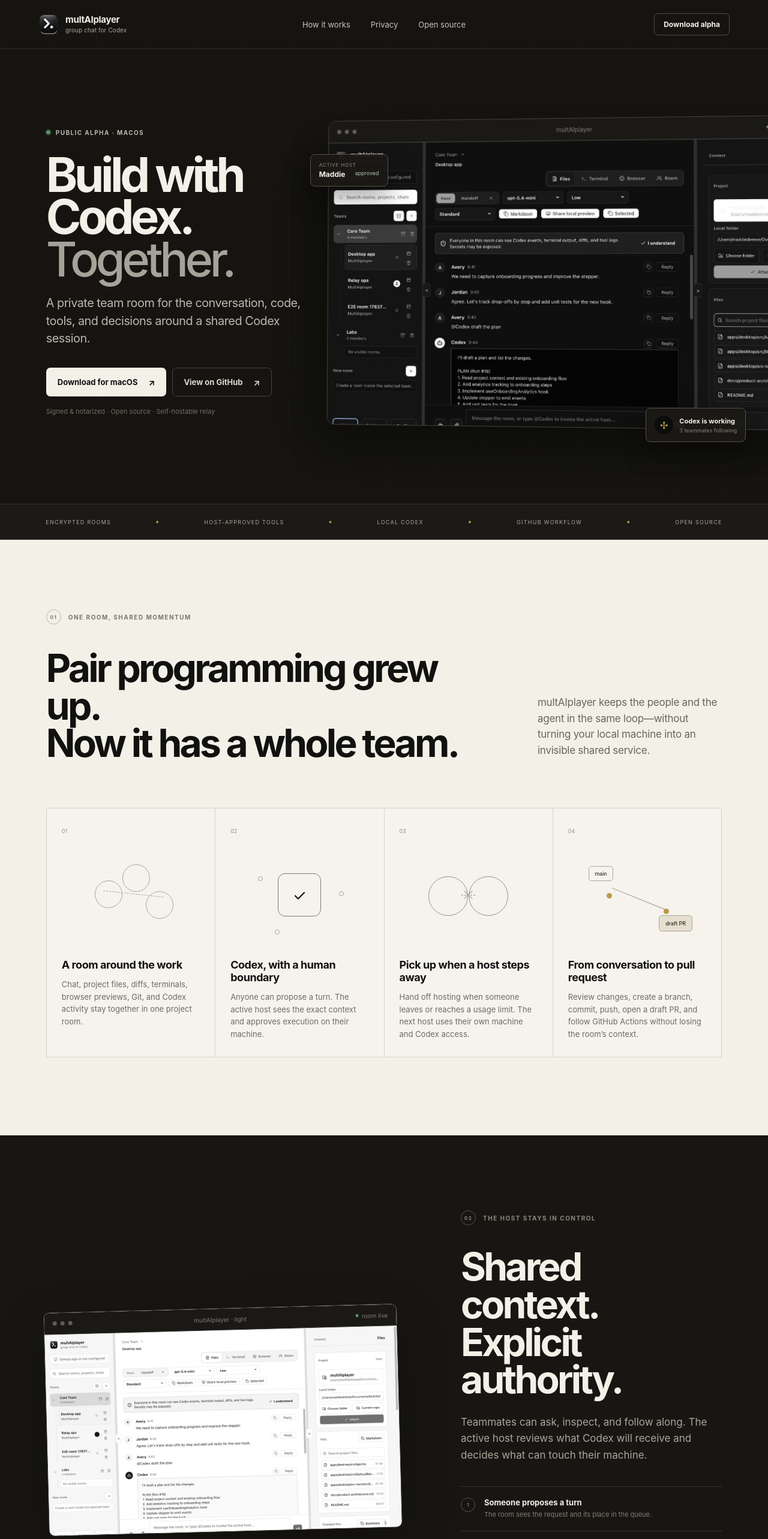
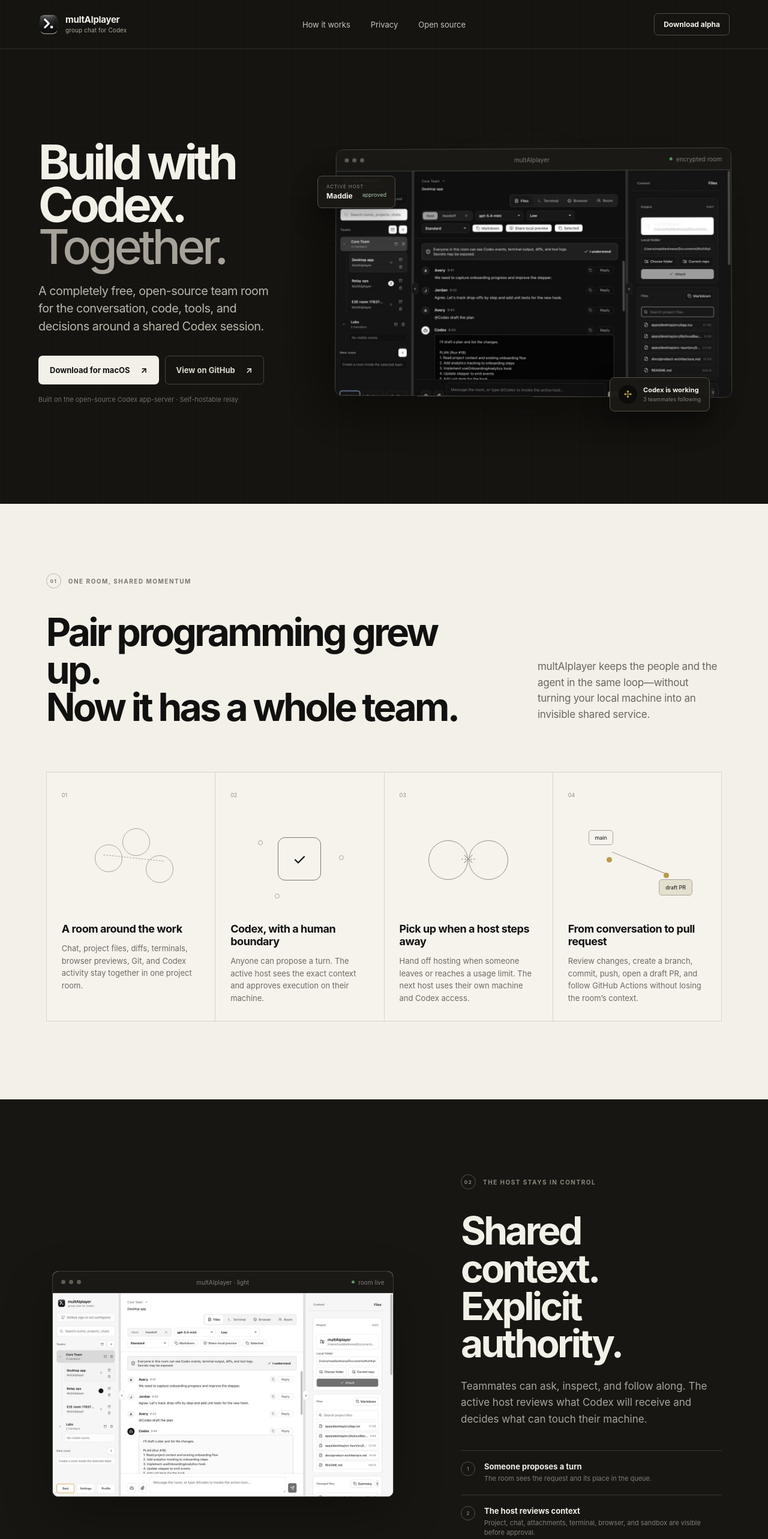
Before and after one commit to maddiedreese/multaiplayer-site, a Next.js app: page / in a window 1280 px wide. Shown: the top 2566 px of the page at 60% size. Built offline with nearby package versions, Linux system fonts and the light colour scheme.

Commit message:
Refine launch page layout and positioning

```diff
--- a/app/globals.css
+++ b/app/globals.css
@@ -36,13 +36,13 @@
 .header-cta { justify-self: end; padding: 10px 15px; border: 1px solid #514d44; border-radius: 7px; font-size: 12px; font-weight: 650; transition: .2s ease; }
 .header-cta:hover { background: var(--cream); color: var(--ink); border-color: var(--cream); }
 
-.hero { position: relative; min-height: 840px; padding: 160px 0 92px clamp(24px, 6vw, 96px); display: grid; grid-template-columns: 39% 61%; align-items: center; background: #151410; }
+.hero { position: relative; min-height: 840px; padding: 160px clamp(24px, 5vw, 78px) 92px; display: grid; grid-template-columns: minmax(360px, .8fr) minmax(0, 1.2fr); gap: clamp(28px, 4vw, 70px); align-items: center; background: #151410; }
 .hero::before { content: ""; position: absolute; inset: 0; opacity: .045; pointer-events: none; background-image: linear-gradient(rgba(255,255,255,.4) 1px, transparent 1px), linear-gradient(90deg, rgba(255,255,255,.4) 1px, transparent 1px); background-size: 80px 80px; }
 .hero-copy { position: relative; z-index: 3; padding-right: 30px; }
 .eyebrow { display: flex; align-items: center; gap: 9px; color: #bdb8ad; text-transform: uppercase; letter-spacing: .14em; font-size: 10px; font-weight: 700; }
 .live-dot { width: 7px; height: 7px; border-radius: 50%; background: var(--green); box-shadow: 0 0 0 3px rgba(87,151,101,.13); }
 h1, h2, h3, p { margin-top: 0; }
-.hero h1 { margin: 29px 0 24px; font-size: clamp(56px, 6.2vw, 104px); line-height: .89; letter-spacing: -.068em; font-weight: 720; }
+.hero h1 { margin: 0 0 24px; font-size: clamp(56px, 6.2vw, 104px); line-height: .89; letter-spacing: -.068em; font-weight: 720; }
 .hero h1 span { color: #a7a299; font-weight: 470; }
 .hero-lede { max-width: 515px; color: #bbb7ad; font-size: clamp(18px, 1.55vw, 23px); line-height: 1.48; letter-spacing: -.025em; }
 .hero-actions { display: flex; flex-wrap: wrap; gap: 10px; margin-top: 34px; }
@@ -57,7 +57,7 @@
 
 .hero-stage { position: relative; z-index: 2; width: 100%; min-width: 0; perspective: 1400px; }
 .stage-glow { position: absolute; width: 78%; aspect-ratio: 1; top: 50%; left: 48%; transform: translate(-50%,-50%); border-radius: 50%; background: radial-gradient(circle, rgba(185,154,72,.14), transparent 66%); filter: blur(10px); }
-.app-frame { position: relative; width: 112%; overflow: hidden; border: 1px solid #454139; border-radius: 12px; background: #0f0f0f; box-shadow: -30px 40px 90px rgba(0,0,0,.45); transform: rotateY(-4deg) rotateX(1deg); transform-origin: left center; }
+.app-frame { position: relative; width: 100%; overflow: hidden; border: 1px solid #454139; border-radius: 12px; background: #0f0f0f; box-shadow: -30px 40px 90px rgba(0,0,0,.45); transform: rotateY(-2deg) rotateX(1deg); transform-origin: center; }
 .window-bar { height: 36px; padding: 0 14px; display: grid; grid-template-columns: 1fr auto 1fr; align-items: center; border-bottom: 1px solid #2f2d28; background: #1a1916; color: #817d75; font-size: 10px; }
 .traffic-lights { display: flex; gap: 6px; }
 .traffic-lights i, .code-card-head i { width: 7px; height: 7px; border-radius: 50%; background: #615d55; }
@@ -74,9 +74,6 @@
 .event-card strong, .event-card small { display: block; white-space: nowrap; }
 .event-card strong { font-size: 11px; }
 .event-card small { margin-top: 3px; color: #858078; font-size: 9px; }
-
-.signal-strip { min-height: 60px; padding: 0 4vw; display: flex; justify-content: space-around; align-items: center; gap: 24px; border-top: 1px solid #34312a; border-bottom: 1px solid #34312a; background: #1b1a16; color: #aaa69d; text-transform: uppercase; letter-spacing: .14em; font-size: 9px; white-space: nowrap; }
-.signal-strip i { color: var(--gold); font-size: 5px; }
 
 .section-light { color: var(--ink); background: var(--cream); }
 .intro { padding: 116px clamp(24px, 6vw, 96px) 130px; }
@@ -107,9 +104,10 @@
 .glyph-04 i:nth-child(2),.glyph-04 i:nth-child(3){position:absolute;width:9px;height:9px;border-radius:50%;background:var(--gold)}.glyph-04 i:nth-child(2){left:28%;top:44%}.glyph-04 i:nth-child(3){right:27%;top:61%}
 
 .workflow-section { padding: 125px clamp(24px, 6vw, 96px); display: grid; grid-template-columns: 1.15fr .85fr; gap: 8vw; align-items: center; background: #171612; }
-.workflow-window { display: grid; grid-template-columns: 30% 70%; min-height: 495px; overflow: hidden; border: 1px solid #403c34; border-radius: 10px; background: #201e19; box-shadow: 0 32px 80px rgba(0,0,0,.28); transform: rotate(-1.5deg); }
-.current-app-window { display:block; min-height:0; background:#f3f3f3; }
-.current-app-window > img { width:100%; height:auto; }
+.workflow-visual { min-width: 0; padding: 10px; }
+.workflow-window { display: grid; grid-template-columns: 30% 70%; min-height: 495px; overflow: hidden; border: 1px solid #403c34; border-radius: 10px; background: #201e19; box-shadow: 0 32px 80px rgba(0,0,0,.28); }
+.current-app-window { display:block; width:100%; min-height:0; background:#f3f3f3; }
+.current-app-window > img { width:100%; height:auto; object-fit:contain; }
 .mini-sidebar { padding: 20px 14px; border-right: 1px solid #35322b; background: #1c1b17; }
 .mini-brand { display:flex; align-items:center; gap:8px; margin-bottom:40px; font-size:11px}.mini-brand img{border-radius:7px}.mini-sidebar>small{color:#706c63;font-size:7px;letter-spacing:.16em}
 .mini-room { margin-top: 8px; padding: 10px 8px; display: flex; align-items:center; gap:7px; border-radius:6px; color:#8e897f; font-size:9px}.mini-room i{width:5px;height:5px;border:1px solid #777168;border-radius:50%}.mini-room.active{background:#4d442e;color:#eee8dc}.mini-room.active i{background:var(--gold);border-color:var(--gold)}
@@ -130,13 +128,14 @@
 .privacy ul { margin: 36px 0 30px; padding: 0; list-style: none; border-top: 1px solid var(--line); }
 .privacy li { padding: 15px 0; display:flex;gap:12px;border-bottom:1px solid var(--line);color:#4f4c45;font-size:13px;line-height:1.45}.privacy li span{color:#736a49;font-weight:800}
 .text-link { display:inline-flex;gap:12px;padding-bottom:5px;border-bottom:1px solid #908a7e;font-size:12px;font-weight:700 }
-.privacy-diagram { position: relative; min-height: 560px; border: 1px solid #cbc6bb; border-radius: 50%; background: radial-gradient(circle at center, #ebe5d7, transparent 61%); }
+.privacy-visual { width:min(100%, 680px); margin:0 auto; }
+.privacy-diagram { position: relative; width:100%; aspect-ratio:1; border: 1px solid #cbc6bb; border-radius: 50%; background: radial-gradient(circle at center, #ebe5d7, transparent 61%); }
 .diagram-label { position:absolute;left:50%;top:7%;transform:translateX(-50%);color:#8a857b;font-size:8px;letter-spacing:.16em; }
 .device-node { position:absolute;z-index:3;text-align:center}.device-node>div{display:grid;width:43px;height:43px;margin:0 auto 7px;place-items:center;border:1px solid #aaa499;border-radius:50%;background:#f7f4ec;font-size:11px;font-weight:700}.device-node strong,.device-node small{display:block}.device-node strong{font-size:9px}.device-node small{margin-top:3px;color:#8d887e;font-size:7px}.device-one{left:8%;top:39%}.device-two{right:10%;top:19%}.device-three{right:9%;bottom:19%}
 .relay-node { position:absolute;z-index:3;left:50%;top:46%;transform:translate(-50%,-50%);width:145px;height:145px;display:flex;flex-direction:column;align-items:center;justify-content:center;border:1px solid #817a6d;border-radius:50%;background:#1c1b17;color:#f3efe6}.relay-node span{color:var(--gold);font-size:21px}.relay-node strong{margin-top:7px;font-size:12px}.relay-node small{margin-top:5px;color:#8e897f;font-size:7px}
 .route { position:absolute;z-index:2;height:1px;border-top:1px dashed #9c968a;transform-origin:left center}.route i{position:absolute;top:-3px;width:5px;height:5px;border-radius:50%;background:var(--gold)}.route i:nth-child(1){left:16%}.route i:nth-child(2){left:48%}.route i:nth-child(3){left:79%}.route-a{left:20%;top:47%;width:27%}.route-b{left:60%;top:42%;width:25%;transform:rotate(-35deg)}.route-c{left:59%;top:53%;width:27%;transform:rotate(33deg)}
-.local-boundary { position:absolute;left:10%;right:10%;bottom:-7%;padding:13px 16px;display:grid;grid-template-columns:auto repeat(4,1fr);gap:7px;align-items:center;border:1px solid #bdb7ab;border-radius:7px;background:#f8f5ee;box-shadow:0 15px 30px rgba(57,49,32,.08)}.local-boundary span{color:#8f897e;font-size:7px;letter-spacing:.14em}.local-boundary div{padding:8px 4px;border:1px solid #d3cec4;border-radius:4px;text-align:center;font-size:8px}
-.privacy-diagram>p{position:absolute;left:50%;bottom:8%;transform:translateX(-50%);margin:0;color:#8d887f;font-size:8px;white-space:nowrap}
+.local-boundary { margin:18px auto 0;padding:13px 16px;display:grid;grid-template-columns:auto repeat(4,1fr);gap:7px;align-items:center;border:1px solid #bdb7ab;border-radius:7px;background:#f8f5ee;box-shadow:0 15px 30px rgba(57,49,32,.08)}.local-boundary span{color:#8f897e;font-size:7px;letter-spacing:.14em}.local-boundary div{padding:8px 4px;border:1px solid #d3cec4;border-radius:4px;text-align:center;font-size:8px}
+.privacy-diagram>p{position:absolute;left:50%;bottom:7%;transform:translateX(-50%);margin:0;color:#8d887f;font-size:8px;white-space:nowrap}
 
 .open-source { padding: 125px clamp(24px, 7vw, 110px); display:grid;grid-template-columns:1.1fr .9fr;gap:8vw;background:#151410; }
 .source-copy { padding-top: 52px; }
@@ -148,14 +147,14 @@
 
 .final-cta { position:relative;min-height:650px;padding:110px 24px;display:flex;flex-direction:column;align-items:center;justify-content:center;text-align:center;background:#1b1a16 }.final-cta>img{position:relative;z-index:2;margin-bottom:24px;border-radius:16px}.final-cta .eyebrow{position:relative;z-index:2}.final-cta h2{position:relative;z-index:2;margin:25px 0 18px;font-size:clamp(50px,6vw,86px);line-height:.94;letter-spacing:-.062em}.final-cta p{position:relative;z-index:2;color:#aaa59b;font-size:17px}.button-large{position:relative;z-index:2;margin-top:18px;min-height:54px;padding:0 23px}.final-cta>small{position:relative;z-index:2;margin-top:16px;color:#747067;font-size:9px}.cta-orbit{position:absolute;left:50%;top:50%;border:1px solid #333029;border-radius:50%;transform:translate(-50%,-50%)}.orbit-one{width:520px;height:520px}.orbit-two{width:820px;height:820px;opacity:.45}.final-cta::before,.final-cta::after{content:"";position:absolute;border-radius:50%;background:var(--gold)}.final-cta::before{width:6px;height:6px;left:calc(50% - 255px);top:44%}.final-cta::after{width:4px;height:4px;right:calc(50% - 395px);top:61%}
 
-footer { padding: 72px clamp(24px, 6vw, 96px) 26px; background:#10100e;border-top:1px solid #2f2c26 }.footer-brand p{margin:18px 0 0;color:#767169;font-size:11px}.footer-links{display:grid;grid-template-columns:repeat(3,1fr);gap:50px;max-width:540px;margin:-53px 0 70px auto}.footer-links div{display:flex;flex-direction:column;gap:11px}.footer-links strong{margin-bottom:4px;color:#827d74;text-transform:uppercase;letter-spacing:.12em;font-size:8px}.footer-links a{color:#b5b0a6;font-size:11px}.footer-bottom{padding-top:22px;display:flex;gap:25px;border-top:1px solid #2b2924;color:#66625b;font-size:9px}.footer-status{margin-left:auto;display:flex;align-items:center;gap:6px}.footer-status i{width:5px;height:5px;border-radius:50%;background:var(--green)}
+footer { padding: 72px clamp(24px, 6vw, 96px) 26px; background:#10100e;border-top:1px solid #2f2c26 }.footer-brand p{margin:18px 0 0;color:#767169;font-size:11px}.footer-links{display:grid;grid-template-columns:repeat(3,1fr);gap:50px;max-width:540px;margin:-53px 0 70px auto}.footer-links div{display:flex;flex-direction:column;gap:11px}.footer-links strong{margin-bottom:4px;color:#827d74;text-transform:uppercase;letter-spacing:.12em;font-size:8px}.footer-links a{color:#b5b0a6;font-size:11px}.independence-note{max-width:820px;margin:0 0 22px;color:#66625b;font-size:9px;line-height:1.6}.footer-bottom{padding-top:22px;display:flex;gap:25px;border-top:1px solid #2b2924;color:#66625b;font-size:9px}.footer-status{margin-left:auto;display:flex;align-items:center;gap:6px}.footer-status i{width:5px;height:5px;border-radius:50%;background:var(--green)}
 
 @media (max-width: 1050px) {
-  .site-header { grid-template-columns:1fr auto }.site-header nav{display:none}.hero{min-height:auto;padding-top:150px;grid-template-columns:1fr}.hero-copy{padding-right:6vw}.hero-stage{margin-top:80px;margin-left:6vw}.app-frame{width:110%}.feature-grid{grid-template-columns:repeat(2,1fr)}.workflow-section,.privacy{grid-template-columns:1fr}.workflow-copy{grid-row:1}.privacy-diagram{width:min(650px,100%);margin:50px auto 0}.open-source{grid-template-columns:1fr}.source-copy{padding-top:0}.faq-layout{grid-template-columns:1fr}.footer-links{margin:60px 0;max-width:none}
+  .site-header { grid-template-columns:1fr auto }.site-header nav{display:none}.hero{min-height:auto;padding-top:150px;grid-template-columns:1fr}.hero-copy{padding-right:0}.hero-stage{margin-top:80px}.app-frame{width:100%}.feature-grid{grid-template-columns:repeat(2,1fr)}.workflow-section,.privacy{grid-template-columns:1fr}.workflow-copy{grid-row:1}.privacy-visual{margin-top:50px}.open-source{grid-template-columns:1fr}.source-copy{padding-top:0}.faq-layout{grid-template-columns:1fr}.footer-links{margin:60px 0;max-width:none}
 }
 
 @media (max-width: 680px) {
-  .site-header{height:72px;padding:0 18px}.header-cta{padding:9px 11px}.hero{padding:125px 20px 75px}.hero h1{font-size:57px}.hero-lede{font-size:17px}.hero-stage{margin:55px 0 0}.app-frame{width:125%;transform:none}.host-card{display:none}.event-card{right:2%;bottom:-14%}.signal-strip{justify-content:flex-start;overflow:hidden}.signal-strip span:nth-of-type(n+4),.signal-strip i:nth-of-type(n+4){display:none}.intro,.workflow-section,.privacy,.open-source,.faq{padding:85px 20px}.intro-heading{margin:35px 0 55px;grid-template-columns:1fr;gap:28px}.feature-grid{grid-template-columns:1fr}.feature-card{min-height:340px}.workflow-window{grid-template-columns:1fr}.mini-sidebar{display:none}.workflow-copy h2,.open-source h2,.privacy h2,.intro-heading h2,.faq h2{font-size:44px}.privacy-diagram{min-height:430px}.device-one{left:2%}.device-two,.device-three{right:3%}.relay-node{width:115px;height:115px}.local-boundary{left:3%;right:3%;grid-template-columns:repeat(2,1fr)}.local-boundary span{grid-column:1/-1}.open-source{gap:35px}.code-card{margin-top:25px}.code-card pre{padding:25px 18px;font-size:10px}.faq-layout{gap:45px}.final-cta{min-height:600px}.orbit-one{width:390px;height:390px}.orbit-two{width:600px;height:600px}.footer-links{grid-template-columns:repeat(2,1fr)}.footer-bottom{flex-wrap:wrap}.footer-status{margin-left:0;width:100%}
+  .site-header{height:72px;padding:0 18px}.header-cta{padding:9px 11px}.hero{padding:125px 20px 75px}.hero h1{font-size:57px}.hero-lede{font-size:17px}.hero-stage{margin:55px 0 0}.app-frame{width:100%;transform:none}.host-card{display:none}.event-card{right:2%;bottom:-14%}.intro,.workflow-section,.privacy,.open-source,.faq{padding:85px 20px}.intro-heading{margin:35px 0 55px;grid-template-columns:1fr;gap:28px}.feature-grid{grid-template-columns:1fr}.feature-card{min-height:340px}.workflow-window{grid-template-columns:1fr}.mini-sidebar{display:none}.workflow-copy h2,.open-source h2,.privacy h2,.intro-heading h2,.faq h2{font-size:44px}.device-one{left:2%}.device-two,.device-three{right:3%}.relay-node{width:115px;height:115px}.local-boundary{grid-template-columns:repeat(2,1fr)}.local-boundary span{grid-column:1/-1}.open-source{gap:35px}.code-card{margin-top:25px}.code-card pre{padding:25px 18px;font-size:10px}.faq-layout{gap:45px}.final-cta{min-height:600px}.orbit-one{width:390px;height:390px}.orbit-two{width:600px;height:600px}.footer-links{grid-template-columns:repeat(2,1fr)}.footer-bottom{flex-wrap:wrap}.footer-status{margin-left:0;width:100%}
 }
 
 @media (prefers-reduced-motion: reduce) { html{scroll-behavior:auto}.button{transition:none} }
--- a/app/page.tsx
+++ b/app/page.tsx
@@ -48,7 +48,7 @@
   },
   {
     q: "What platforms are supported?",
-    a: "The first public alpha is for macOS. Public downloads are distributed as Developer ID signed and notarized builds.",
+    a: "The first public alpha supports macOS. Additional platforms are not available yet.",
   },
   {
     q: "Is it ready for sensitive production work?",
@@ -77,16 +77,15 @@
 
       <section className="hero" id="top">
         <div className="hero-copy">
-          <div className="eyebrow"><span className="live-dot" /> Public alpha · macOS</div>
           <h1>Build with Codex.<br /><span>Together.</span></h1>
           <p className="hero-lede">
-            A private team room for the conversation, code, tools, and decisions around a shared Codex session.
+            A completely free, open-source team room for the conversation, code, tools, and decisions around a shared Codex session.
           </p>
           <div className="hero-actions">
             <a className="button button-primary" href={releasesUrl}>Download for macOS <span>↗</span></a>
             <a className="button button-secondary" href={githubUrl}>View on GitHub <span>↗</span></a>
           </div>
-          <p className="hero-note">Signed &amp; notarized · Open source · Self-hostable relay</p>
+          <p className="hero-note">Built on the open-source Codex app-server · Self-hostable relay</p>
         </div>
 
         <div className="hero-stage" aria-label="multAIplayer desktop app preview">
@@ -109,10 +108,6 @@
           <div className="floating-card host-card"><span>Active host</span><strong>Maddie</strong><i>approved</i></div>
           <div className="floating-card event-card"><span className="bot-mark">✣</span><div><strong>Codex is working</strong><small>3 teammates following</small></div></div>
         </div>
-      </section>
-
-      <section className="signal-strip" aria-label="Product highlights">
-        <span>Encrypted rooms</span><i>◆</i><span>Host-approved tools</span><i>◆</i><span>Local Codex</span><i>◆</i><span>GitHub workflow</span><i>◆</i><span>Open source</span>
       </section>
 
       <section className="intro section-light" id="how-it-works">
@@ -146,7 +141,7 @@
               src="/product/multaiplayer-light.jpg"
               alt="The current multAIplayer light interface with room tools, team chat, files, and GitHub workflow context"
               width={1440}
-              height={822}
+              height={860}
               sizes="(max-width: 1050px) 94vw, 54vw"
             />
           </div>
@@ -173,6 +168,7 @@
           </ul>
           <a className="text-link" href={`${githubUrl}/blob/main/docs/threat-model.md`}>Read the threat model <span>↗</span></a>
         </div>
+        <div className="privacy-visual">
           <div className="privacy-diagram" aria-label="Encrypted relay architecture diagram">
             <div className="diagram-label">ROOM TRAFFIC</div>
             <div className="device-node device-one"><div>M</div><strong>Maddie</strong><small>active host</small></div>
@@ -182,8 +178,9 @@
             <div className="route route-a"><i /><i /><i /></div>
             <div className="route route-b"><i /><i /><i /></div>
             <div className="route route-c"><i /><i /><i /></div>
+            <p>Plaintext stays on participating devices</p>
+          </div>
           <div className="local-boundary"><span>HOST MACHINE</span><div>Project</div><div>Codex</div><div>Terminal</div><div>Browser</div></div>
-          <p>Plaintext stays on participating devices</p>
         </div>
       </section>
 
@@ -227,7 +224,7 @@
         <h2>Bring the whole team<br />into the loop.</h2>
         <p>Download the macOS alpha and start a room around your next build.</p>
         <a className="button button-primary button-large" href={releasesUrl}>Download for macOS <span>↗</span></a>
-        <small>Developer ID signed and notarized · Manual updates during alpha</small>
+        <small>Completely free and open source · Manual updates during alpha</small>
       </section>
 
       <footer>
@@ -240,6 +237,7 @@
           <div><strong>Project</strong><a href={githubUrl}>GitHub</a><a href={`${githubUrl}/blob/main/docs/using-the-app.md`}>Documentation</a><a href={`${githubUrl}/issues`}>Issues</a></div>
           <div><strong>Trust</strong><a href={`${githubUrl}/blob/main/SECURITY.md`}>Security</a><a href={`${githubUrl}/blob/main/docs/alpha-limitations.md`}>Alpha limitations</a><a href={`${githubUrl}/blob/main/LICENSE`}>License</a></div>
         </div>
+        <p className="independence-note">multAIplayer is an independent open-source project and is not affiliated with, endorsed by, or sponsored by OpenAI. The OpenAI and Codex names belong to OpenAI.</p>
         <div className="footer-bottom"><span>© {new Date().getFullYear()} multAIplayer</span><span>Open source under Apache-2.0</span><span className="footer-status"><i /> Public alpha</span></div>
       </footer>
     </main>
```
Also changed, not shown: public/product/multaiplayer-light.jpg. Lines whose indentation alone changed are shown as unchanged.
